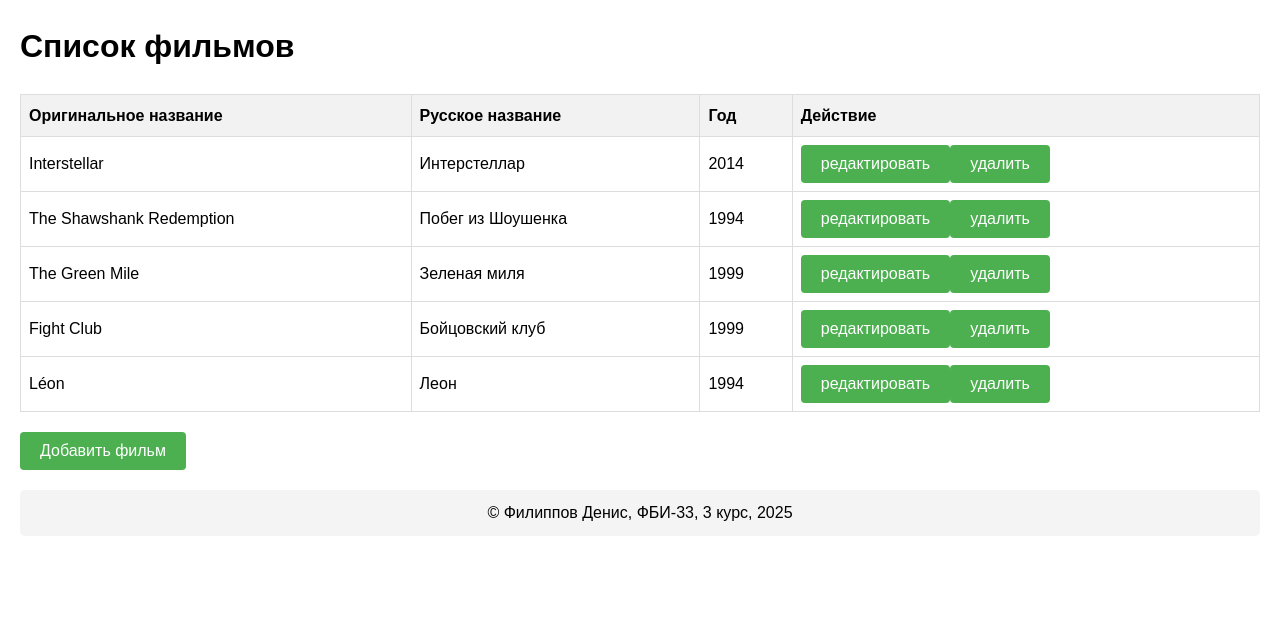
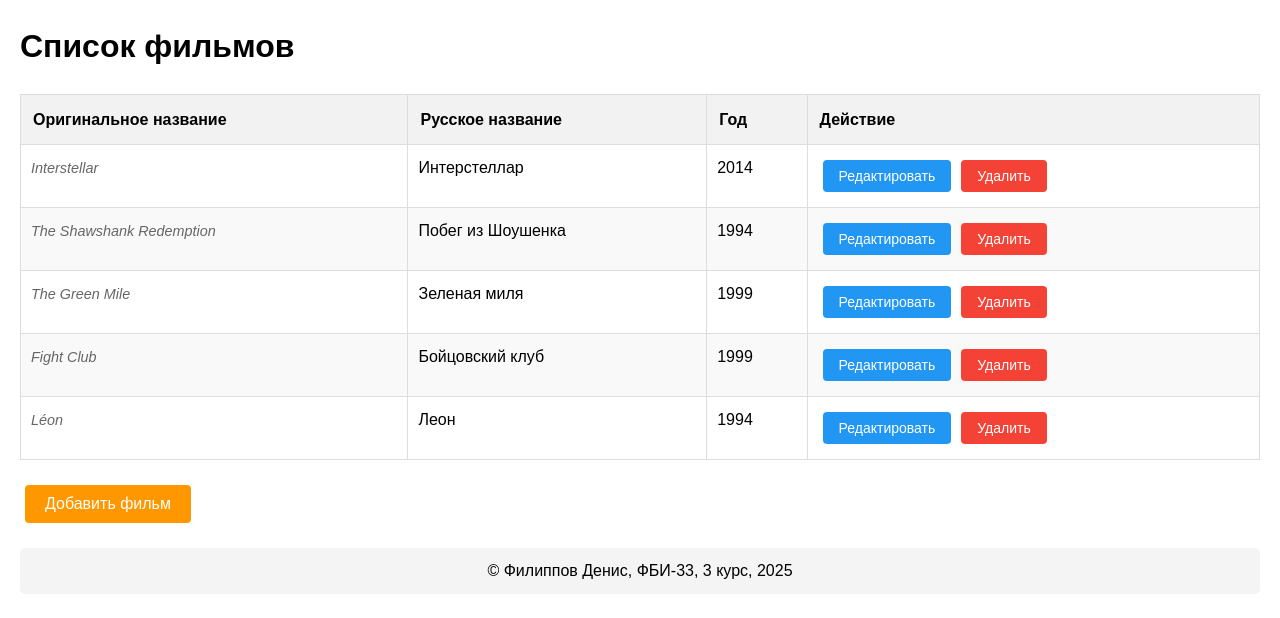
Before and after one commit to denzerphil/web_back_labs, a Flask app: page /lab7/ in a window 1280 px wide. Shown: the part 66-684 px from the top of the page. Run offline with Flask 3, Linux system fonts and the light colour scheme.

Commit message:
Оформление стилей таблицы и модального окна

```diff
--- a/lab7.py
+++ b/lab7.py
@@ -92,3 +92,36 @@ def add_film():
 
     films.append(film)
     return jsonify({"id": len(films) - 1})
+
+@lab7.route('/lab7/rest-api/films/<int:id>', methods=['PUT'])
+def put_film(id):
+    if id < 0 or id >= len(films):
+        return jsonify({"error": "Film not found"}), 404
+
+    film = request.get_json()
+
+    # Если оригинальное название пустое, а русское задано - копируем русское
+    if film.get('title', '').strip() == '' and film.get('title_ru', '').strip() != '':
+        film['title'] = film['title_ru']
+
+    # Проверка описания
+    if film.get('description', '').strip() == '':
+        return jsonify({'description': 'Заполните описание'}), 400
+
+    films[id] = film
+    return jsonify(films[id])
+
+@lab7.route('/lab7/rest-api/films/', methods=['POST'])
+def add_film():
+    film = request.get_json()
+
+    # Если оригинальное название пустое, а русское задано - копируем русское
+    if film.get('title', '').strip() == '' and film.get('title_ru', '').strip() != '':
+        film['title'] = film['title_ru']
+
+    # Проверка описания
+    if film.get('description', '').strip() == '':
+        return jsonify({'description': 'Заполните описание'}), 400
+
+    films.append(film)
+    return jsonify({"id": len(films) - 1})
--- a/static/lab7/main.js
+++ b/static/lab7/main.js
@@ -14,19 +14,28 @@ function fillFilmList() {
                 let tdTitleRus = document.createElement('td');
                 let tdYear = document.createElement('td');
                 let tdActions = document.createElement('td');
+                tdActions.className = 'actions-cell';
 
-                tdTitle.innerText = films[i].title == films[i].title_ru ? '' : films[i].title;
+                // Оригинальное название курсивом, если оно отличается от русского
+                if (films[i].title && films[i].title !== films[i].title_ru) {
+                    tdTitle.innerHTML = `<span class="original-title">${films[i].title}</span>`;
+                } else {
+                    tdTitle.innerHTML = '<span class="original-title">—</span>';
+                }
+
                 tdTitleRus.innerText = films[i].title_ru;
                 tdYear.innerText = films[i].year;
 
                 let editButton = document.createElement('button');
-                editButton.innerText = 'редактировать';
+                editButton.className = 'edit-btn';
+                editButton.innerText = 'Редактировать';
                 editButton.onclick = function() {
                     editFilm(i);
                 };
 
                 let delButton = document.createElement('button');
-                delButton.innerText = 'удалить';
+                delButton.className = 'delete-btn';
+                delButton.innerText = 'Удалить';
                 delButton.onclick = function() {
                     deleteFilm(i, films[i].title_ru);
                 };
@@ -124,3 +133,26 @@ function editFilm(id) {
             showModal();
         });
 }
+
+function showModal() {
+    document.getElementById('film-modal').style.display = 'block';
+}
+
+function hideModal() {
+    document.getElementById('film-modal').style.display = 'none';
+}
+
+function cancel() {
+    hideModal();
+}
+
+function addFilm() {
+    document.getElementById('modal-title').innerText = 'Добавить фильм';
+    document.getElementById('id').value = "";
+    document.getElementById('title').value = "";
+    document.getElementById('title_ru').value = "";
+    document.getElementById('year').value = "";
+    document.getElementById('description').value = "";
+    document.getElementById('description_error').innerText = "";
+    showModal();
+}
--- /dev/null
+++ b/static/lab7/style.css
@@ -0,0 +1,133 @@
+/* Основные стили для лабораторной работы 7 */
+
+table {
+    width: 100%;
+    border-collapse: collapse;
+    margin-top: 20px;
+    margin-bottom: 20px;
+}
+
+table th {
+    background-color: #f2f2f2;
+    padding: 12px;
+    text-align: left;
+    border: 1px solid #ddd;
+    font-weight: bold;
+}
+
+table td {
+    padding: 10px;
+    border: 1px solid #ddd;
+    vertical-align: top;
+}
+
+table tr:nth-child(even) {
+    background-color: #f9f9f9;
+}
+
+table tr:hover {
+    background-color: #f5f5f5;
+}
+
+button {
+    padding: 8px 16px;
+    margin: 5px;
+    background-color: #4CAF50;
+    color: white;
+    border: none;
+    border-radius: 4px;
+    cursor: pointer;
+    font-size: 14px;
+}
+
+button:hover {
+    background-color: #45a049;
+}
+
+button:active {
+    background-color: #3d8b40;
+}
+
+.modal {
+    display: none;
+    position: fixed;
+    z-index: 1000;
+    left: 0;
+    top: 0;
+    width: 100%;
+    height: 100%;
+    background-color: rgba(0,0,0,0.4);
+}
+
+.modal-content {
+    background-color: white;
+    margin: 10% auto;
+    padding: 30px;
+    border-radius: 8px;
+    width: 50%;
+    box-shadow: 0 4px 8px rgba(0,0,0,0.2);
+}
+
+.modal label {
+    display: block;
+    margin-bottom: 15px;
+    font-weight: bold;
+}
+
+.modal input[type="text"],
+.modal input[type="number"],
+.modal textarea {
+    width: 100%;
+    padding: 8px;
+    margin-top: 5px;
+    border: 1px solid #ddd;
+    border-radius: 4px;
+    box-sizing: border-box;
+}
+
+.modal textarea {
+    height: 120px;
+    resize: vertical;
+}
+
+.error-message {
+    color: #d32f2f;
+    font-size: 12px;
+    margin-top: 5px;
+}
+
+.original-title {
+    font-style: italic;
+    color: #666;
+    font-size: 0.9em;
+}
+
+.actions-cell {
+    white-space: nowrap;
+}
+
+.delete-btn {
+    background-color: #f44336;
+}
+
+.delete-btn:hover {
+    background-color: #d32f2f;
+}
+
+.edit-btn {
+    background-color: #2196F3;
+}
+
+.edit-btn:hover {
+    background-color: #1976D2;
+}
+
+.add-btn {
+    background-color: #FF9800;
+    padding: 10px 20px;
+    font-size: 16px;
+}
+
+.add-btn:hover {
+    background-color: #F57C00;
+}
--- a/templates/lab7/index.html
+++ b/templates/lab7/index.html
@@ -3,33 +3,14 @@
 {% block lab %}Лабораторная работа 7{% endblock %}
 
 {% block script %}
+<link rel="stylesheet" href="{{ url_for('static', filename='lab7/style.css') }}">
 <script src="{{ url_for('static', filename='lab7/main.js') }}"></script>
-<style>
-    .modal {
-        display: none;
-        z-index: 100;
-        box-shadow: 3px 3px 5px black;
-        background: white;
-        width: 400px;
-        left: 50%;
-        top: 220px;
-        margin-left: -200px;
-        position: absolute;
-        padding: 20px;
-    }
-
-    .error-message {
-        color: red;
-        font-size: 12px;
-        margin-top: 5px;
-    }
-</style>
 {% endblock %}
 
 {% block main %}
     <h1>Список фильмов</h1>
 
-    <table border="1" style="border-collapse: collapse; width: 100%;">
+    <table>
         <thead>
             <tr>
                 <th>Оригинальное название</th>
@@ -46,34 +27,40 @@
     </script>
 
     <div style="margin-top: 20px;">
-        <button onclick="addFilm()">Добавить фильм</button>
+        <button class="add-btn" onclick="addFilm()">Добавить фильм</button>
     </div>
 
-    <div class="modal">
+    <div id="film-modal" class="modal">
+        <div class="modal-content">
+            <h2 id="modal-title">Добавить фильм</h2>
             <input type="hidden" id="id">
+
             <label>
                 Название фильма на русском:
-            <input type="text" id="title_ru">
-        </label><br><br>
+                <input type="text" id="title_ru" required>
+            </label>
 
             <label>
-            Название фильма на оригинальном языке
-            <i>(если фильм русский, то оставьте пустым):</i>
+                Название фильма на оригинальном языке:
                 <input type="text" id="title">
-        </label><br><br>
+                <span style="font-size: 12px; color: #666;">(оставьте пустым, если фильм русский)</span>
+            </label>
 
             <label>
                 Год выпуска:
-            <input type="number" id="year">
-        </label><br><br>
+                <input type="number" id="year" min="1895" max="2025" required>
+            </label>
 
             <label>
                 Описание:
-            <textarea id="description" rows="4" cols="40"></textarea>
+                <textarea id="description" required></textarea>
                 <div id="description_error" class="error-message"></div>
-        </label><br><br>
+            </label>
 
-        <button onclick="sendFilm()">ОК</button>
-        <button onclick="cancel()">Отмена</button>
+            <div style="text-align: right; margin-top: 20px;">
+                <button class="edit-btn" onclick="sendFilm()">Сохранить</button>
+                <button class="delete-btn" onclick="cancel()">Отмена</button>
+            </div>
+        </div>
     </div>
 {% endblock %}
```
Lines whose indentation alone changed are shown as unchanged.
